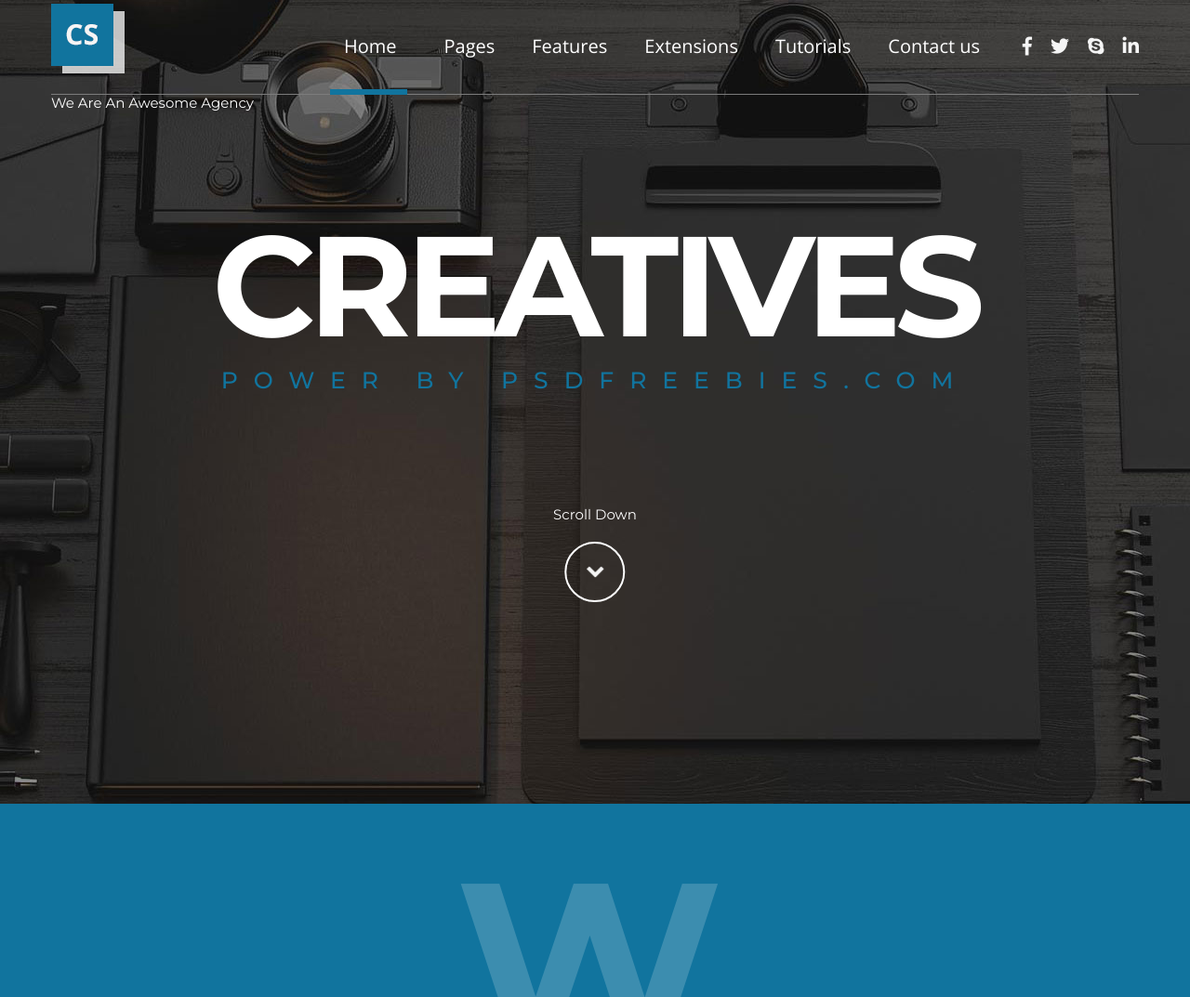
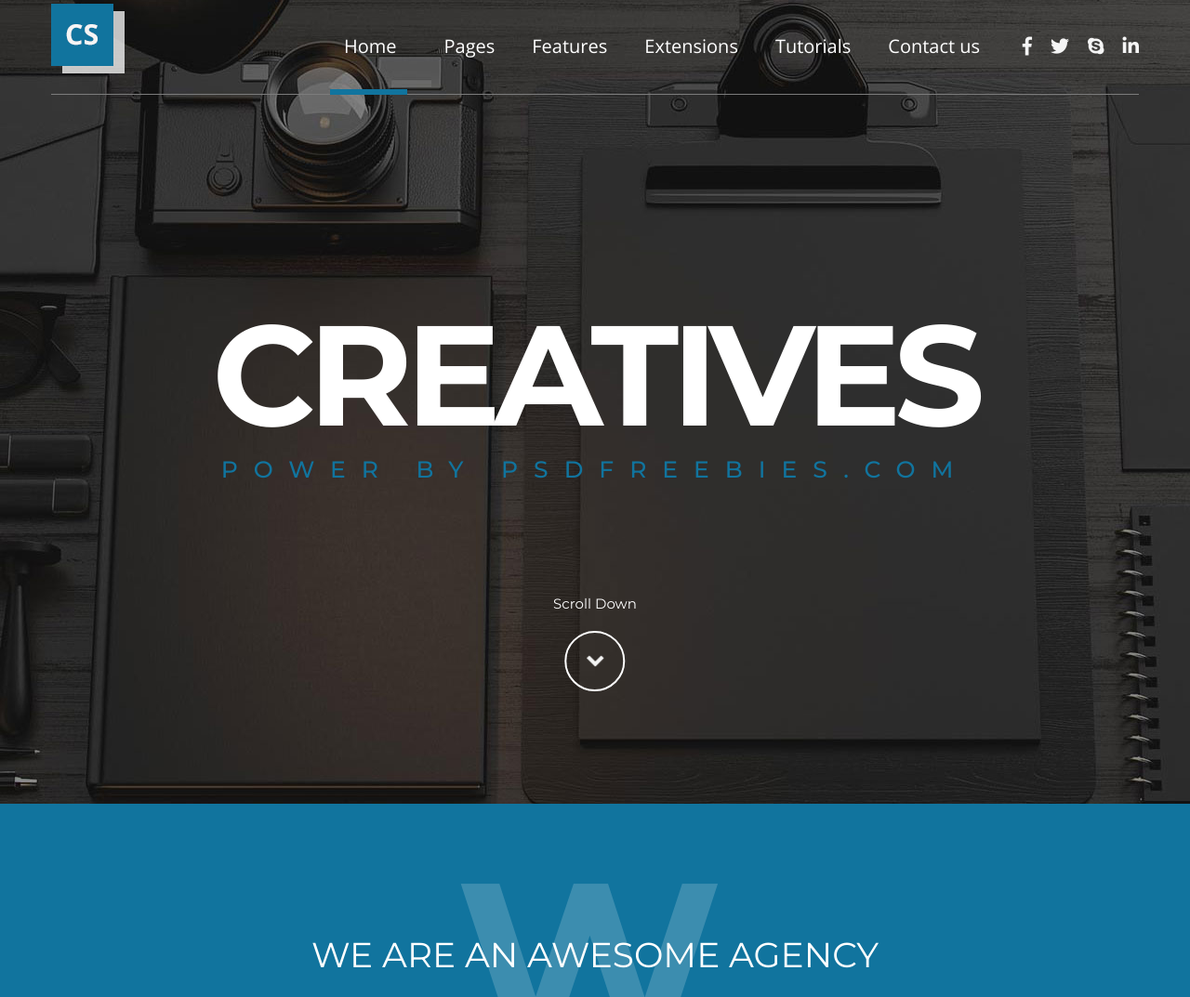
Before and after one commit to dmitriyolari/new-project, a website: page index.html in a window 1280 px wide. Shown: the part 14-1087 px from the top of the page at 93% size. Drawn offline with nearby package versions, Linux system fonts and the light colour scheme.

Commit message:
align vertically content intro

```diff
--- a/index.html
+++ b/index.html
@@ -15,7 +15,6 @@
 <body>
 
 <main>
-<div class="intro-features_wrap">
 <header class="header">
     <div class="container">
         <div class="header_inner">
@@ -74,12 +73,12 @@
                 </a>
             </div>
 
-            <div class="intro_low">We Are An Awesome Agency</div>
         </div>
     </div><!-- /.intro -->
 
     <!-- Features -->
     <div class="features">
+        <div class="features_upper">We Are An Awesome Agency</div>
         <h1>W</h1>
         <div class="container">
 
@@ -122,7 +121,6 @@
 
         </div><!-- /.container -->
     </div><!-- /.features -->
-</div><!-- /.intro-features_wrap -->
 
 <!-- News area -->
 <div class="news_area">
@@ -298,8 +296,8 @@
 
 
 <section class="section section-contact">
+    <h2 class="section_title">We’d love to hear about your project.</h2>
     <div class="container">
-        <h2 class="section_title">We’d love to hear about your project.</h2>
         <form class="contact" action="/" method="post">
             <div class="contact_info">
                 <input class="contact_name" type="text" name="contact_name" placeholder="Name">
--- a/styles/style.scss
+++ b/styles/style.scss
@@ -145,7 +145,7 @@ div.intro {
     position: absolute;
     left: 50%;
     top: 53%;
-    transform: translate3d(-50%, -53%, 0);
+    transform: translate3d(-50%, -30%, 0);
 
     .intro_title {
       @include Gotham;
```
Also changed, not shown: styles/style.css.
